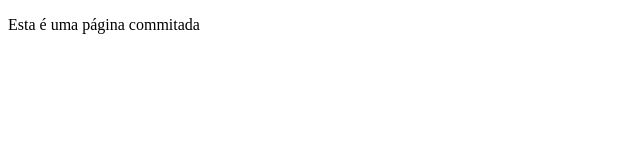
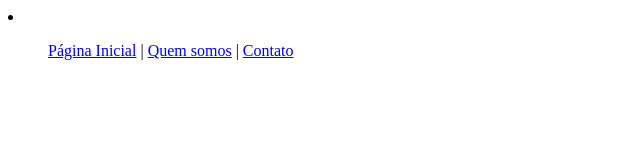
Before and after one commit to GustavoSilvaps/novogit, a plain HTML site: page index.html in a window 1280 px wide. Shown: the whole page, without its empty margins (0-640 px from the left). Drawn offline with Linux system fonts and the light colour scheme.

Commit message:
Nova versão 1

```diff
--- a/index.html
+++ b/index.html
@@ -2,10 +2,25 @@
 <html>
     <head>
         <meta charset="utf-8">
-        <title>Git Commit</title>
-        <style rel="stylesheet" type="text/css" href="index.css"></style>
+        <title>Curso GIT para iniciantes</title>
+        <style rel="stylesheet" type="text/css" src="estilo.css"></style>
     </head>
     <body>
-        <p>Esta é uma página commitada</p>
+        <header>
+            <nav>
+                <div>
+
+                </div>
+                <li>
+                    <ul>
+                        <a href="#">Página Inicial</a>
+                        <a>|</a>
+                        <a href="#">Quem somos</a>
+                        <a>|</a>
+                        <a href="#">Contato</a>
+                    </ul>
+                </li>
+            </nav>
+        </header>
     </body>
 </html>
```
